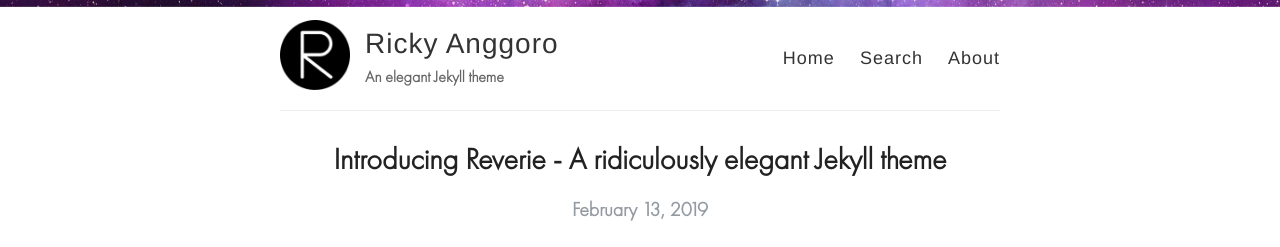
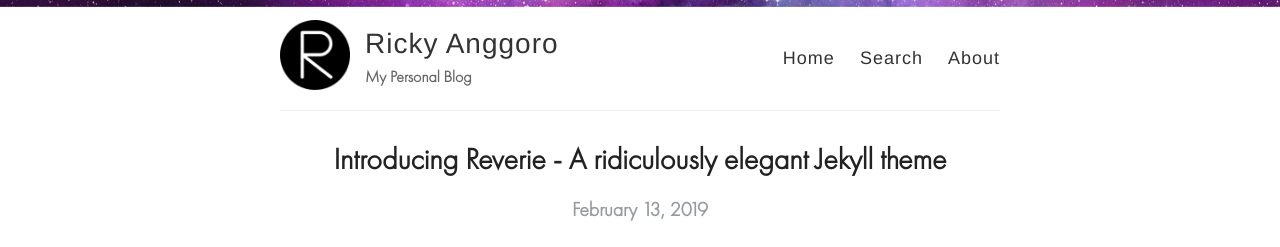
Before and after one commit to rickyreticent/rickyreticent.github.io, a Jekyll site: the page built from index.html, in a window 1280 px wide. Shown: the top 247 px of the page. Built offline with Jekyll 4.4.1, drawn with Linux system fonts in a browser that asks for light colours.

Commit message:
Update _config.yml

```diff
--- a/_config.yml
+++ b/_config.yml
@@ -9,8 +9,8 @@ collections:
     title: Uploads
     output: true
 name: Ricky Anggoro
-author: Amit Merchant
-description: An elegant Jekyll theme
+author: Ricky Anggoro
+description: My Personal Blog
 avatar: "/images/reverie.png"
 footer-links:
   dribbble:
```
